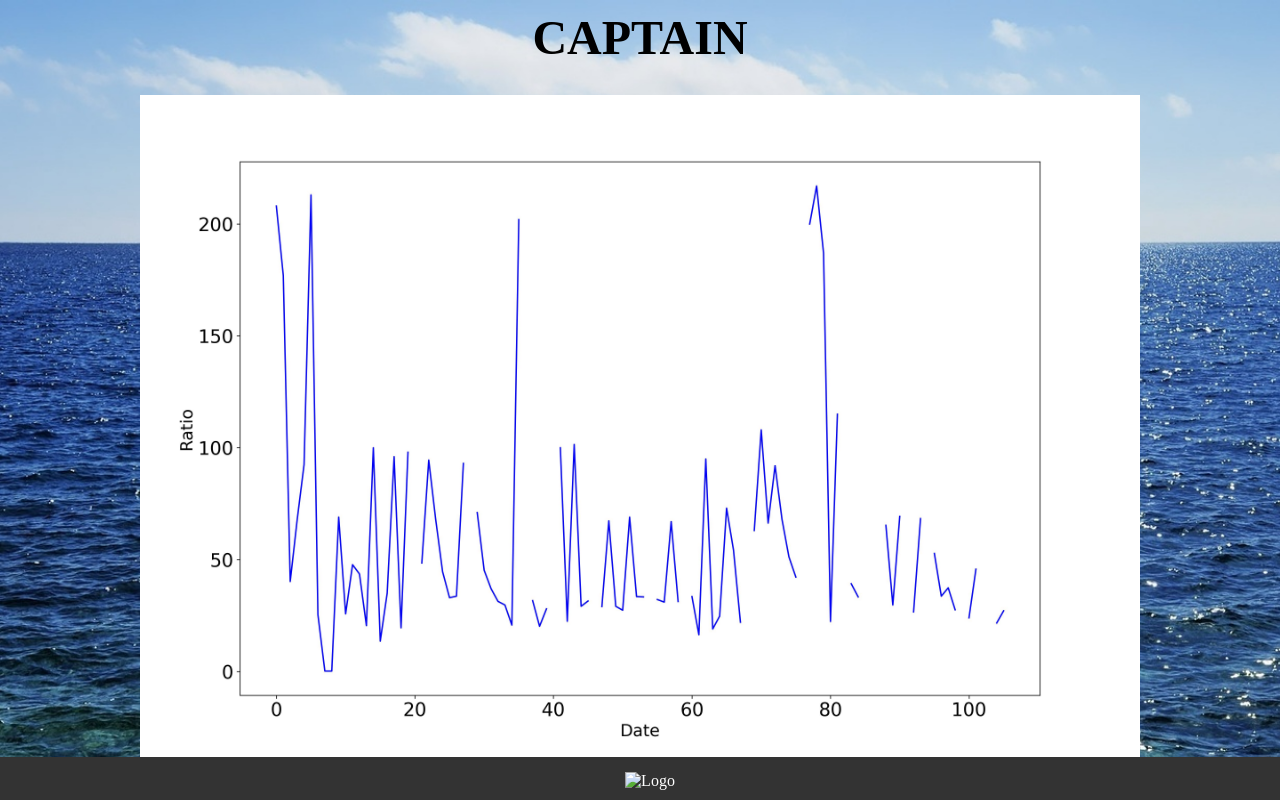
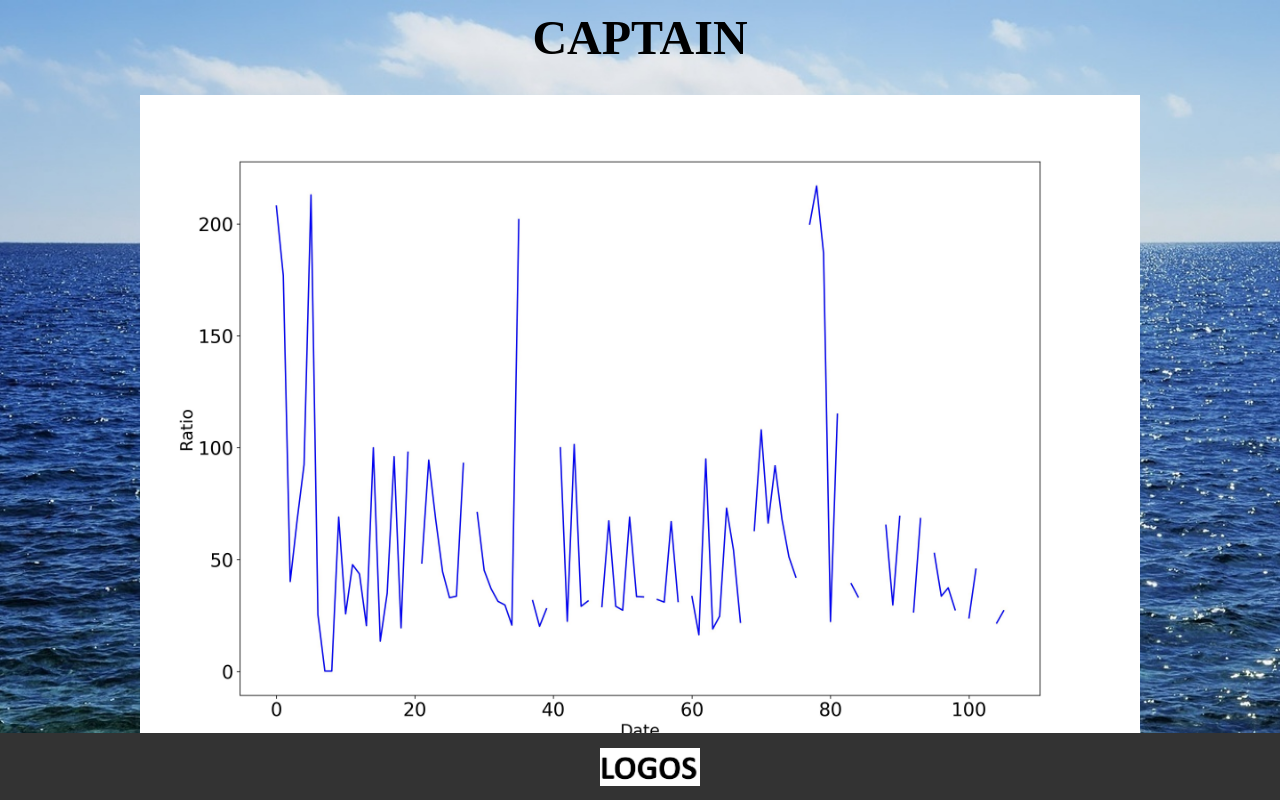
Before and after one commit to CAPTAIN-buoy/CAPTAIN-buoy.github.io, a plain HTML site: page home.html in a window 1280 px wide. Drawn offline with Linux system fonts and the light colour scheme.

Commit message:
Update home.html

```diff
--- a/home.html
+++ b/home.html
@@ -112,7 +112,7 @@
             </div>
         </div>
     <div class="footer">
-        <img src=""https://github.com/CAPTAIN-buoy/CAPTAIN-buoy.github.io/raw/main/Logos/logo.png"" alt="Logo">
+        <img src="https://github.com/CAPTAIN-buoy/CAPTAIN-buoy.github.io/raw/main/Logos/logos.png" alt="Logo">
     </div>
         <script>
             function changeTab(tabIndex) {
```
